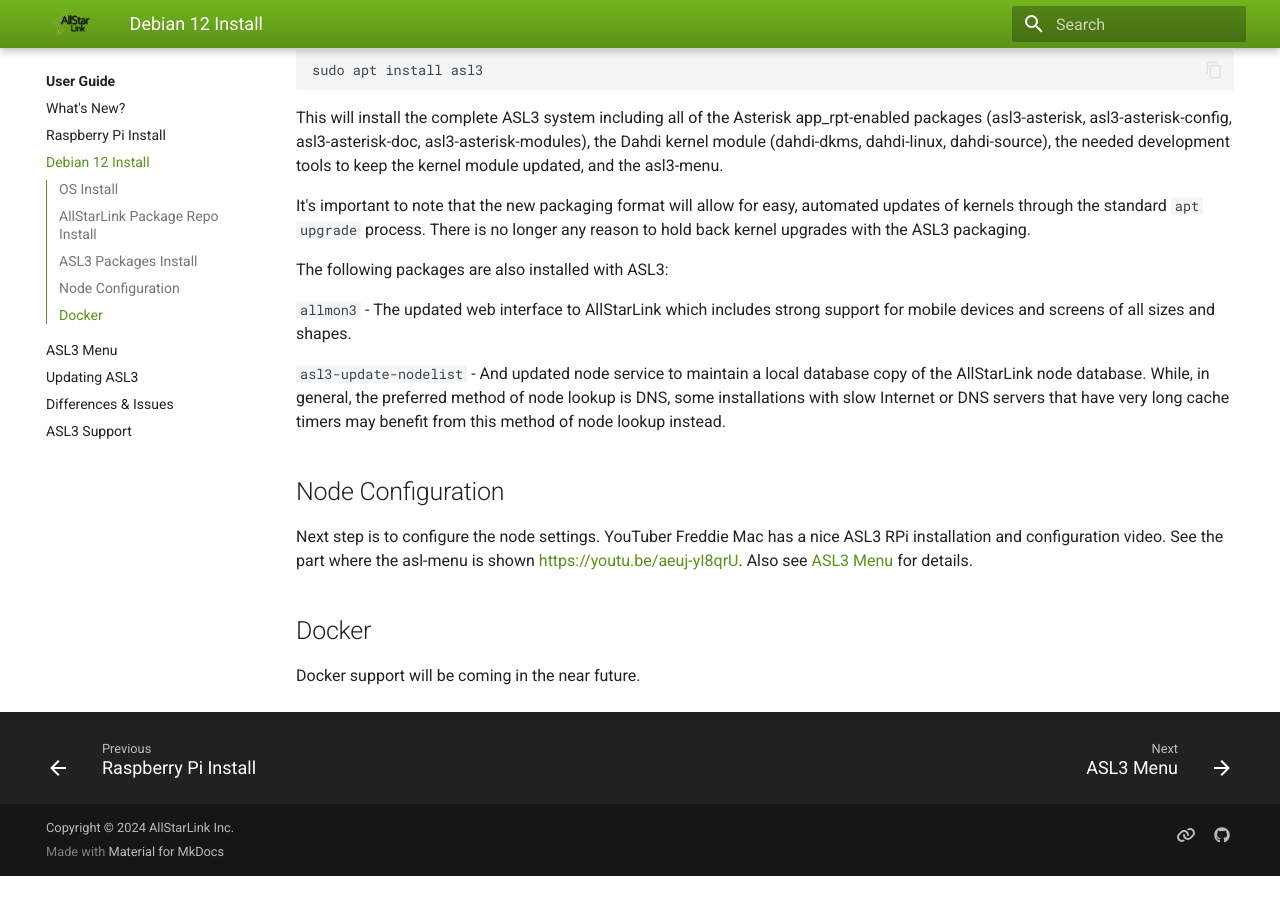
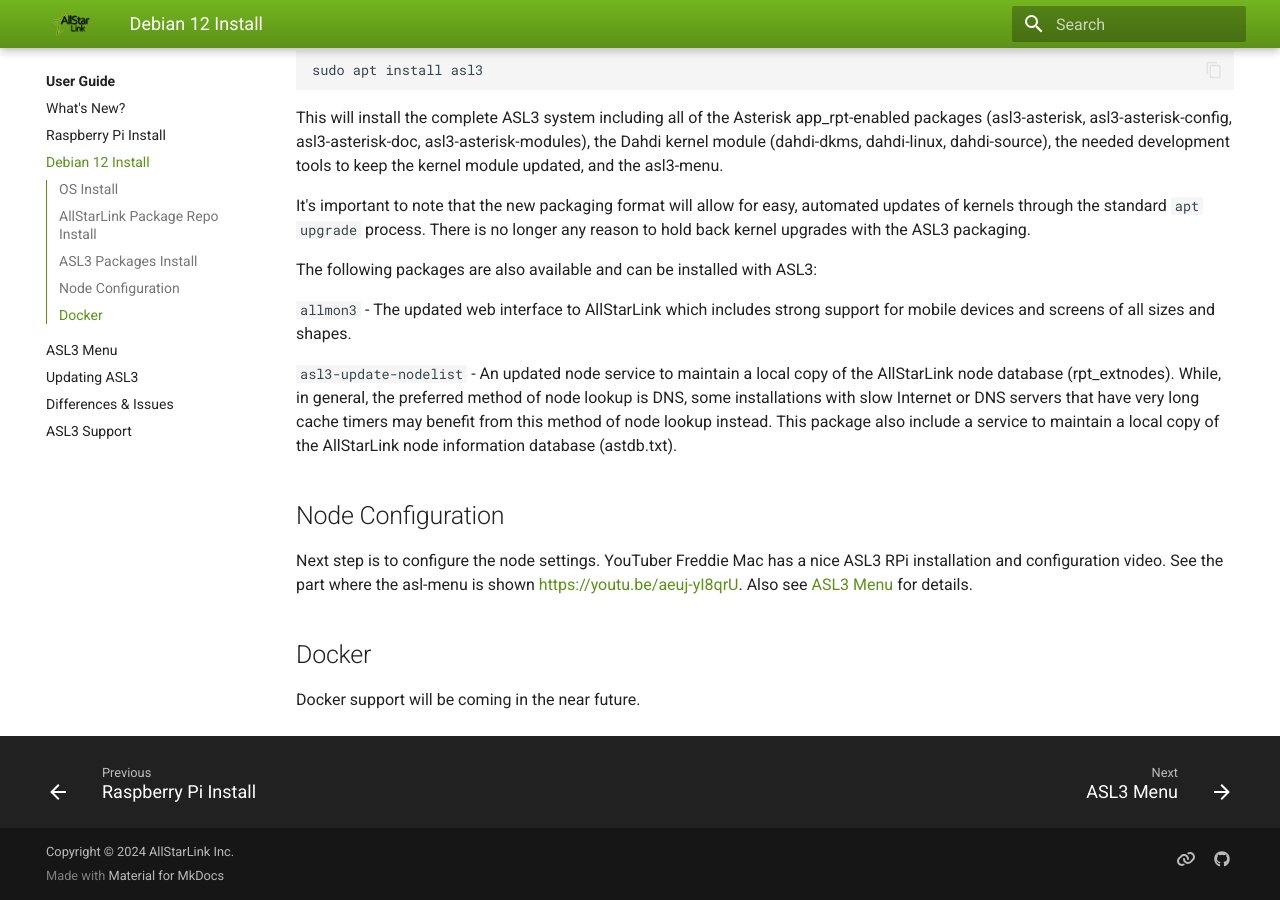
Before and after one commit to AllStarLink/ASL3-Manual, an MkDocs documentation site: the page built from docs/user-guide/install.md, in a window 1280 px wide and 900 px high, scrolled down 973 px. Built offline with MkDocs 1.6.1 and Material for MkDocs 9.7.7, drawn with Linux system fonts in a browser that asks for light colours; before the commit the page ends 1849 px from its top, so only the background shows below that.

Commit message:
Clarify that the "allmon3" and "asl3-update-nodelist" packages are not installed WITH "asl3".  These pacakages are simply "available".

```diff
--- a/docs/user-guide/install.md
+++ b/docs/user-guide/install.md
@@ -43,16 +43,16 @@
 There is no longer any reason to hold back kernel upgrades with the ASL3
 packaging.
 
-The following packages are also installed with ASL3:
+The following packages are also available and can be installed with ASL3:
 
 `allmon3` - The updated web interface to AllStarLink which includes strong
 support for mobile devices and screens of all sizes and shapes.
 
-`asl3-update-nodelist` - And updated node service to maintain a local
-database copy of the AllStarLink node database. While, in general, the
+`asl3-update-nodelist` - An updated node service to maintain a local copy of the AllStarLink node database (rpt_extnodes). While, in general, the
 preferred method of node lookup is DNS, some installations with
 slow Internet or DNS servers that have very long cache timers may benefit
 from this method of node lookup instead.
+This package also include a service to maintain a local copy of the AllStarLink node information database (astdb.txt).
 
 ## Node Configuration
 Next step is to configure the node settings. YouTuber Freddie Mac has a nice ASL3 RPi installation and configuration video. See the part where the asl-menu is shown [https://youtu.be/aeuj-yI8qrU](https://youtu.be/aeuj-yI8qrU). Also see [ASL3 Menu](menu.md) for details.
```
